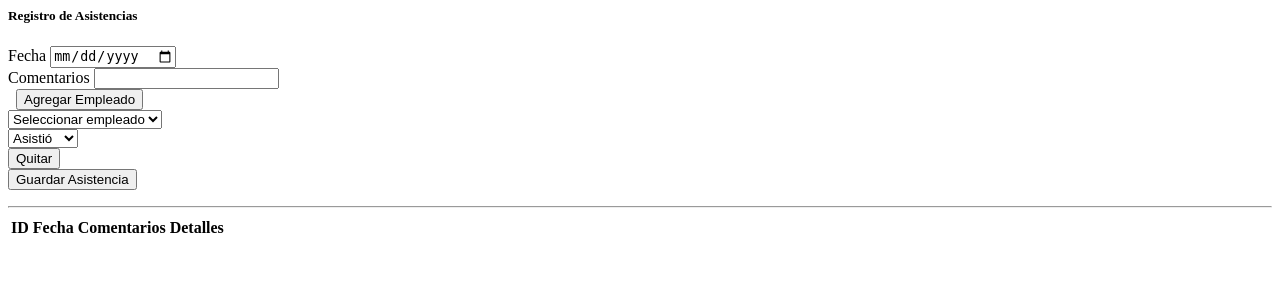
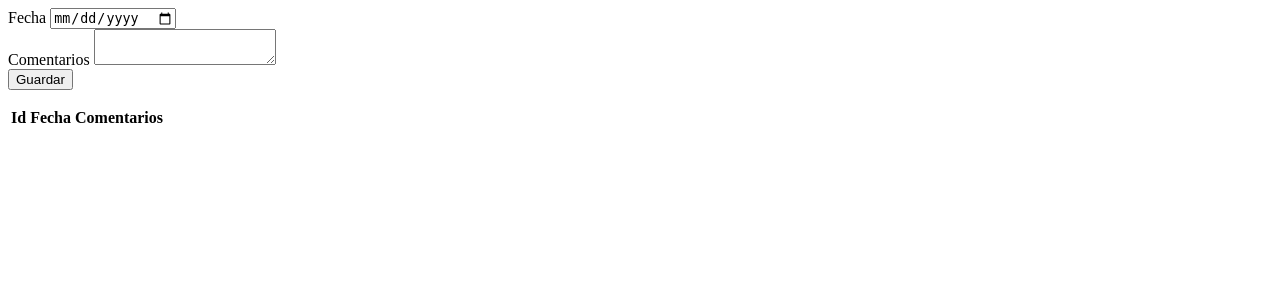
Before and after one commit to JesusDun/Practica1ControlAsistencias, a Flask app: template templates/asistencias.html in a window 1280 px wide. Shown: the top 300 px of the page. Run offline with Flask 3, Linux system fonts and the light colour scheme; the template is opened without the code that fills it, so the values that code supplies are empty.

Commit message:
Update asistencias.html

```diff
--- a/templates/asistencias.html
+++ b/templates/asistencias.html
@@ -1,72 +1,25 @@
-<div class="card">
-    <div class="card-header">
-        <h5>Registro de Asistencias</h5>
+<form id="frmAsistencia" method="post">
+    <div class="mb-1">
+        <label>Fecha</label>
+        <input type="date" class="form-control" id="txtFecha" name="fecha" required>
     </div>
-    <div class="card-body">
-        <form id="frmAsistencia" ng-submit="guardarAsistencia()">
-            <div class="row mb-3">
-                <div class="col-md-3">
-                    <label>Fecha</label>
-                    <input type="date" class="form-control" ng-model="nuevaAsistencia.fecha" required>
+    <div class="mb-1">
+        <label>Comentarios</label>
+        <textarea class="form-control" id="txtComentarios" name="comentarios"></textarea>
     </div>
-                <div class="col-md-6">
-                    <label>Comentarios</label>
-                    <input type="text" class="form-control" ng-model="nuevaAsistencia.comentarios">
-                </div>
-                <div class="col-md-3">
-                    <label>&nbsp;</label>
-                    <button type="button" class="btn btn-info w-100" ng-click="agregarEmpleadoAsistencia()">
-                        Agregar Empleado
-                    </button>
-                </div>
-            </div>
-
-            <div class="mb-3" ng-repeat="emp in nuevaAsistencia.empleados track by $index">
-                <div class="row">
-                    <div class="col-md-5">
-                        <select class="form-control" ng-model="emp.idEmpleado" required>
-                            <option value="">Seleccionar empleado</option>
-                            <option ng-repeat="e in empleados" value="{{ e.idEmpleado }}">
-                                {{ e.nombreEmpleado }} ({{ e.numero }})
-                            </option>
-                        </select>
-                    </div>
-                    <div class="col-md-4">
-                        <select class="form-control" ng-model="emp.estado" required>
-                            <option value="A">Asistió</option>
-                            <option value="R">Retardo</option>
-                            <option value="F">Falta</option>
-                        </select>
-                    </div>
-                    <div class="col-md-3">
-                        <button type="button" class="btn btn-danger w-100" ng-click="removerEmpleadoAsistencia($index)">
-                            Quitar
-                        </button>
-                    </div>
-                </div>
-            </div>
-
-            <div class="text-end">
-                <button type="submit" class="btn btn-primary" ng-disabled="nuevaAsistencia.empleados.length === 0">
-                    Guardar Asistencia
-                </button>
+    <div class="mb-1 text-end">
+        <button class="btn btn-primary">Guardar</button>
     </div>
 </form>
-
-        <hr>
-
 <div class="table-responsive">
-            <table class="table table-striped">
-                <thead>
+    <table class="table table-sm">
+        <thead class="table-active">
             <tr>
-                        <th>ID</th>
+                <th>Id</th>
                 <th>Fecha</th>
                 <th>Comentarios</th>
-                        <th>Detalles</th>
             </tr>
         </thead>
         <tbody id="tbodyAsistencias"></tbody>
     </table>
 </div>
-    </div>
-</div>
```
Lines whose indentation alone changed are shown as unchanged.
